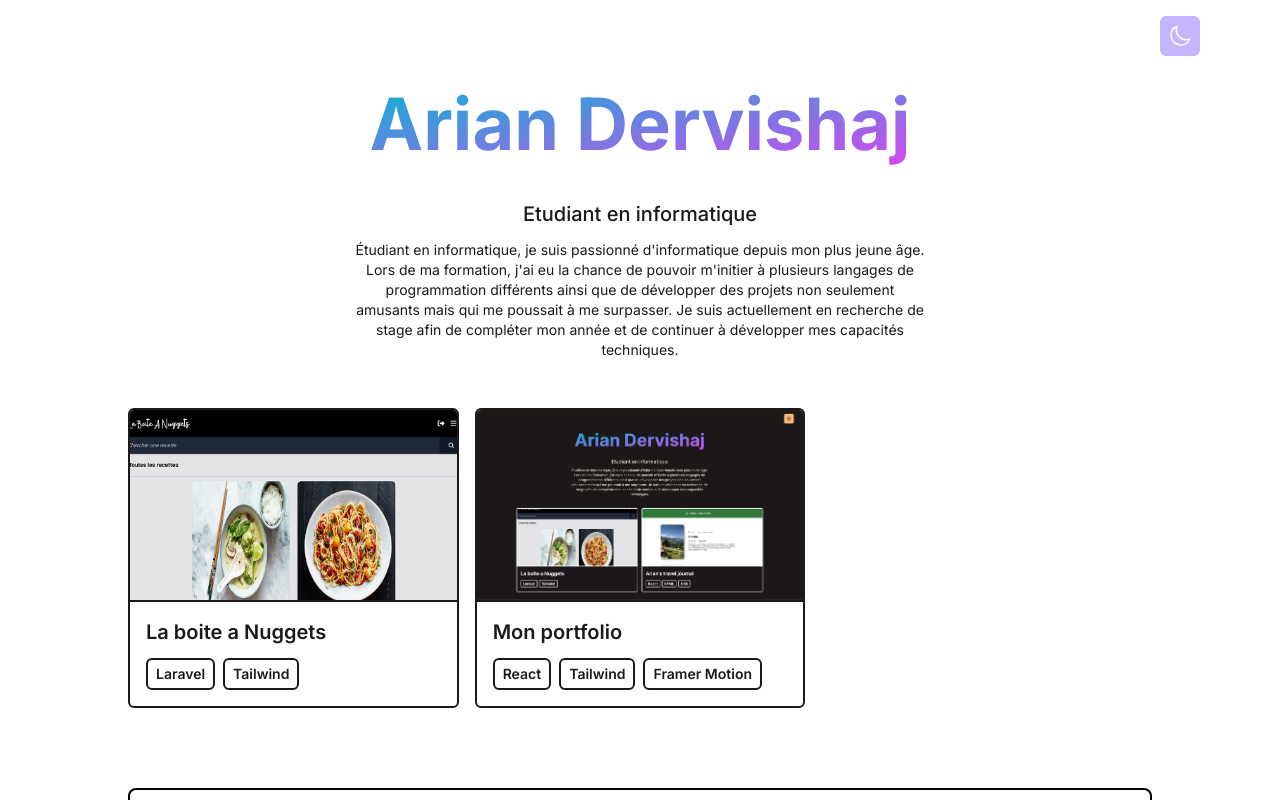
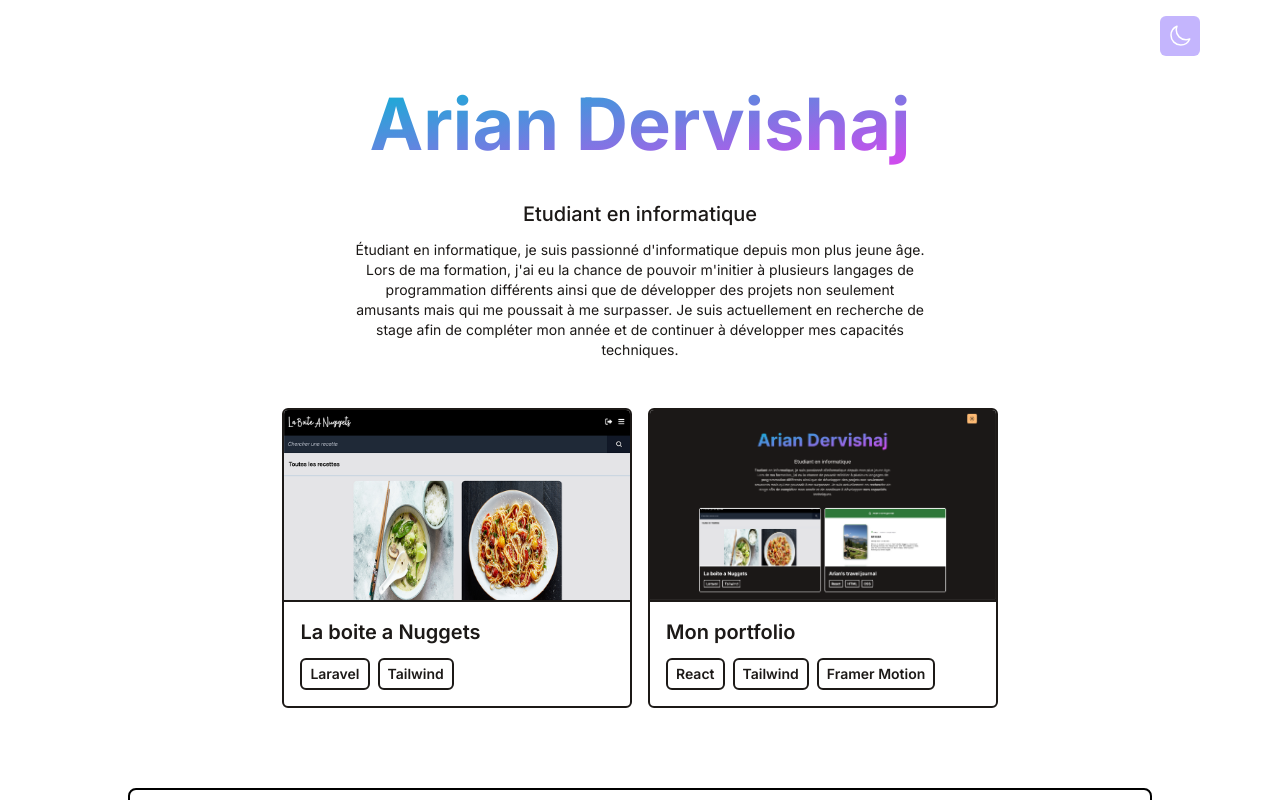
Before and after one commit to ArianDervishaj/ariandervishaj.ch, a React (Vite) app: page / in a window 1280 px wide. Shown: the top 800 px of the page. Built offline with nearby package versions, Linux system fonts and the light colour scheme.

Commit message:
Update Portfolio.jsx

```diff
--- a/src/components/Portfolio.jsx
+++ b/src/components/Portfolio.jsx
@@ -5,7 +5,7 @@ import PortfolioItem from "./PortfolioItem";
 function Portfolio() {
   return (
     <div className="flex flex-col md:flex-row items-center justify-center">
-      <div className="grid grid-cols-1 md:grid-cols-2 lg:grid-cols-3 gap-4 ">
+      <div className="grid grid-cols-1 md:grid-cols-2 gap-4 ">
         {portfolio.map((project) => (
           <PortfolioItem
             imgUrl={project.imgUrl}
```
